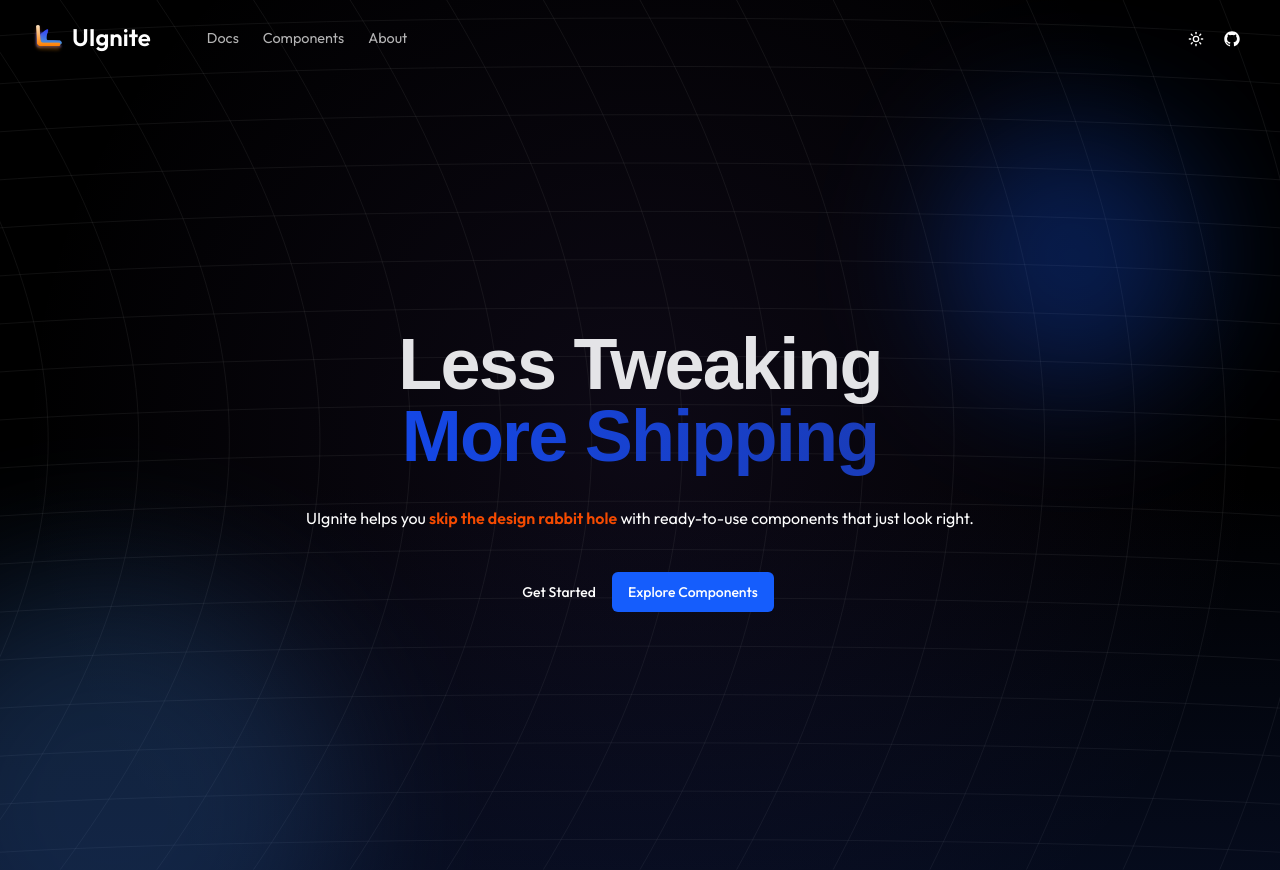
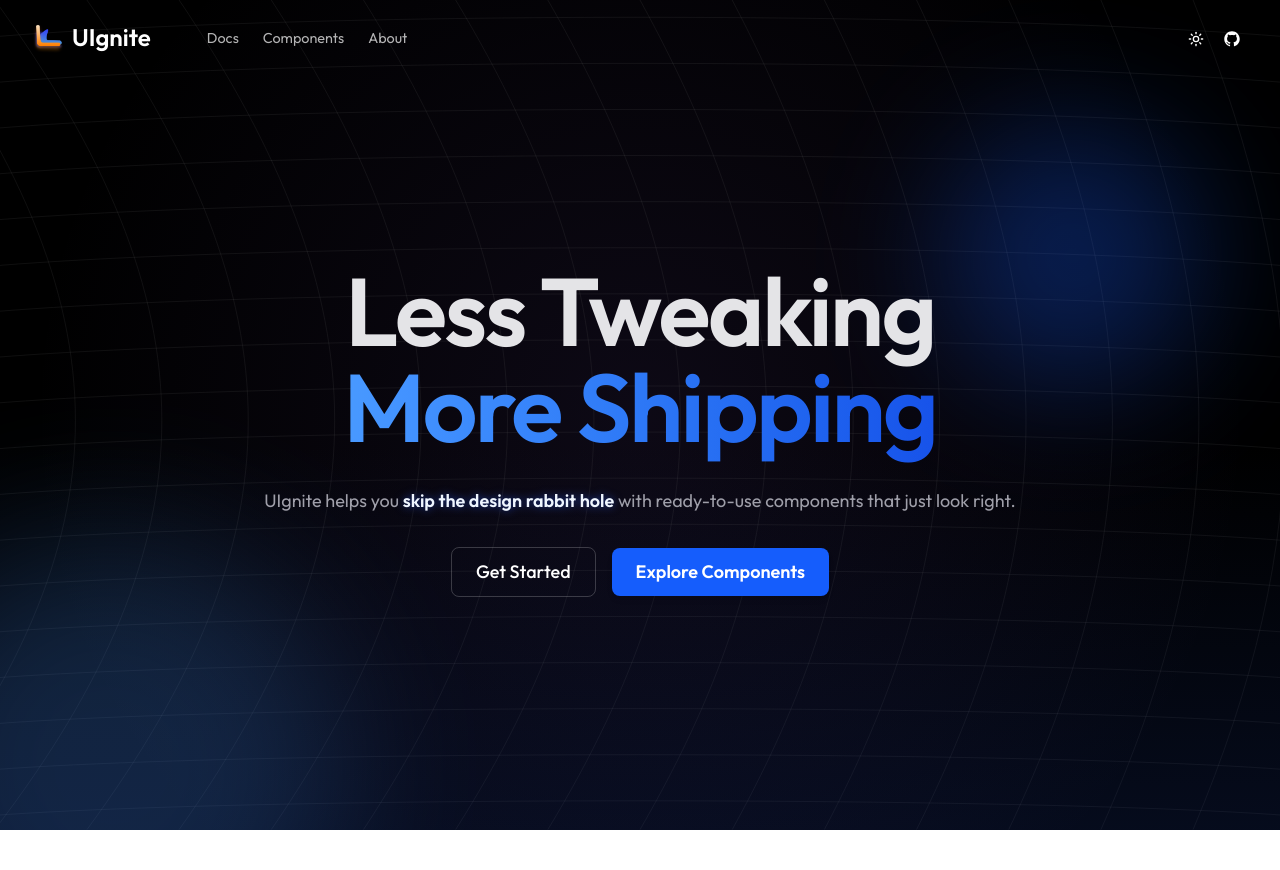
Before and after one commit to UIgnite/UIgnite, a React (Vite) app: page / in a window 1280 px wide. After the commit the page ends 830 px from the top, so only its background shows below. Built offline with nearby package versions, Linux system fonts and the light colour scheme; a web font is replaced by a local one.

Commit message:
refactor: update Navbar and Home components for improved layout and styling

```diff
--- a/src/components/website/Navbar.jsx
+++ b/src/components/website/Navbar.jsx
@@ -5,7 +5,7 @@ import { GitHubLogoIcon } from "@radix-ui/react-icons";
 
 const Navbar = () => {
   return (
-    <div className="relative flex flex-col w-full py-5 mx-auto md:flex-row md:items-center md:justify-between">
+    <div className="relative px-4 sm:px-6 lg:px-8 flex flex-col w-full py-5 mx-auto md:flex-row md:items-center md:justify-between">
       {/* logo */}
       <div className="flex flex-row gap-12 items-center justify-between text-[0.9rem] lg:justify-start">
         <Link href="/" className="flex items-center gap-2">
--- a/src/pages/Home.jsx
+++ b/src/pages/Home.jsx
@@ -7,29 +7,32 @@ const Home = () => {
       {/* Background Grid */}
 
       {/* Main Content */}
-      <div className="-mt-2 px-8 md:px-12 min-w-[1200px] min-h-screen flex items-center justify-center">
-        <div className="max-w-6xl mx-auto text-center">
-          <h1 className="text-5xl sm:text-7xl text-pretty font-heading font-semibold tracking-tight text-zinc-200 mb-8 funnel">
-            <span className="mb-2">Less Tweaking</span>
-            <br />
-            <span className="relative bg-gradient-to-r from-blue-700 to-blue-800 text-transparent bg-clip-text">
+      <div className="-mt-12 px-4 md:px-8  min-h-screen flex justify-center">
+        <div className="w-full max-w-6xl  flex items-center justify-center">
+          <div className="text-center px-4">
+            <h1 className="text-4xl  sm:text-5xl md:text-6xl lg:text-8xl font-heading font-semibold tracking-tight text-zinc-200 mb-6">
+              <span className="block -mb-2">Less Tweaking</span>
+              <span className="block relative py-2 bg-gradient-to-r from-blue-400 to-blue-700 text-transparent bg-clip-text">
                 More Shipping
               </span>
             </h1>
 
-          <p className="text-base/7  max-w-prose text-center text-pretty">
-            UIgnite helps you{" "}
-            <span className="font-semibold text-orange-600">
+            <p className="text-sm sm:text-base md:text-lg max-w-md sm:max-w-lg md:max-w-prose mx-auto text-zinc-400">
+              UIgnite helps you{"  "}
+              <span className="font-semibold text-blue-50 drop-shadow-[0_0_4px_rgba(30,64,175,0.8)]">
                 skip the design rabbit hole
               </span>{" "}
               with ready-to-use components that just look right.
             </p>
 
-          <div className="mt-10">
-            <Button variant={"ghost"}>Get Started</Button>
-            <Button className="bg-blue-600 hover:bg-blue-700 cursor-pointer">
+            <div className="mt-8 flex flex-col sm:flex-row items-center justify-center gap-4">
+              <Button className="bg-transparent border text-lg border-white/20 text-white hover:border-blue-500 hover:bg-transparent hover:text-blue-500 transition duration-300 rounded-lg px-6 py-6">
+                Get Started
+              </Button>
+              <Button className="bg-blue-600  hover:bg-blue-800 text-white font-semibold rounded-lg px-6 py-6 text-lg transition duration-300 shadow-md ">
                 Explore Components
               </Button>
+            </div>
           </div>
         </div>
       </div>
--- a/src/pages/_layout.jsx
+++ b/src/pages/_layout.jsx
@@ -4,9 +4,10 @@ import Navbar from "../components/website/Navbar";
 
 export default function RootLayout() {
   return (
-    <div className="max-w-7xl mx-auto px-4 sm:px-6 lg:px-8">
+      <>
       <Navbar />
       <Outlet />
-    </div>
+      </>
+
   );
 }
```
Lines whose indentation alone changed are shown as unchanged.
